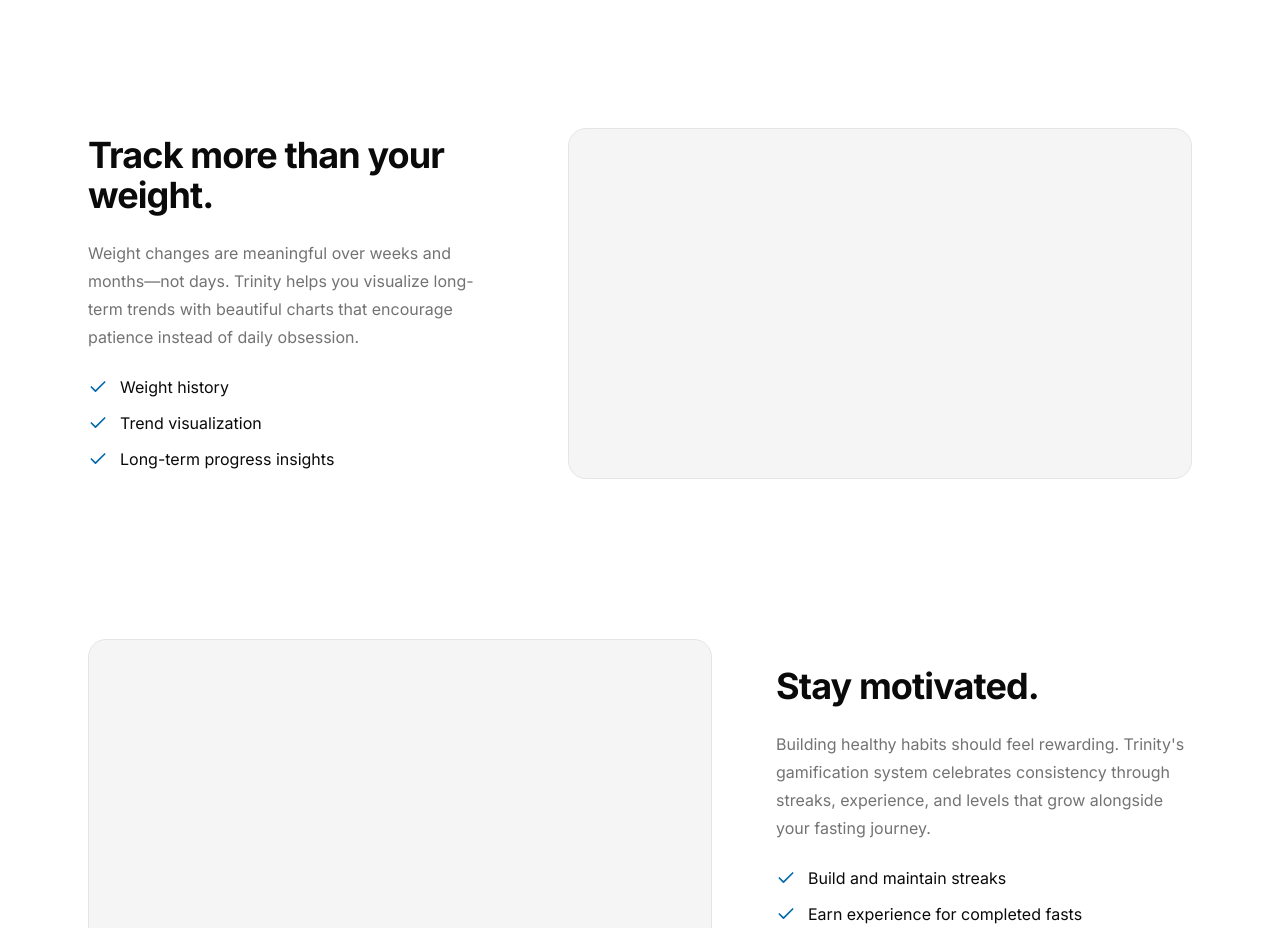
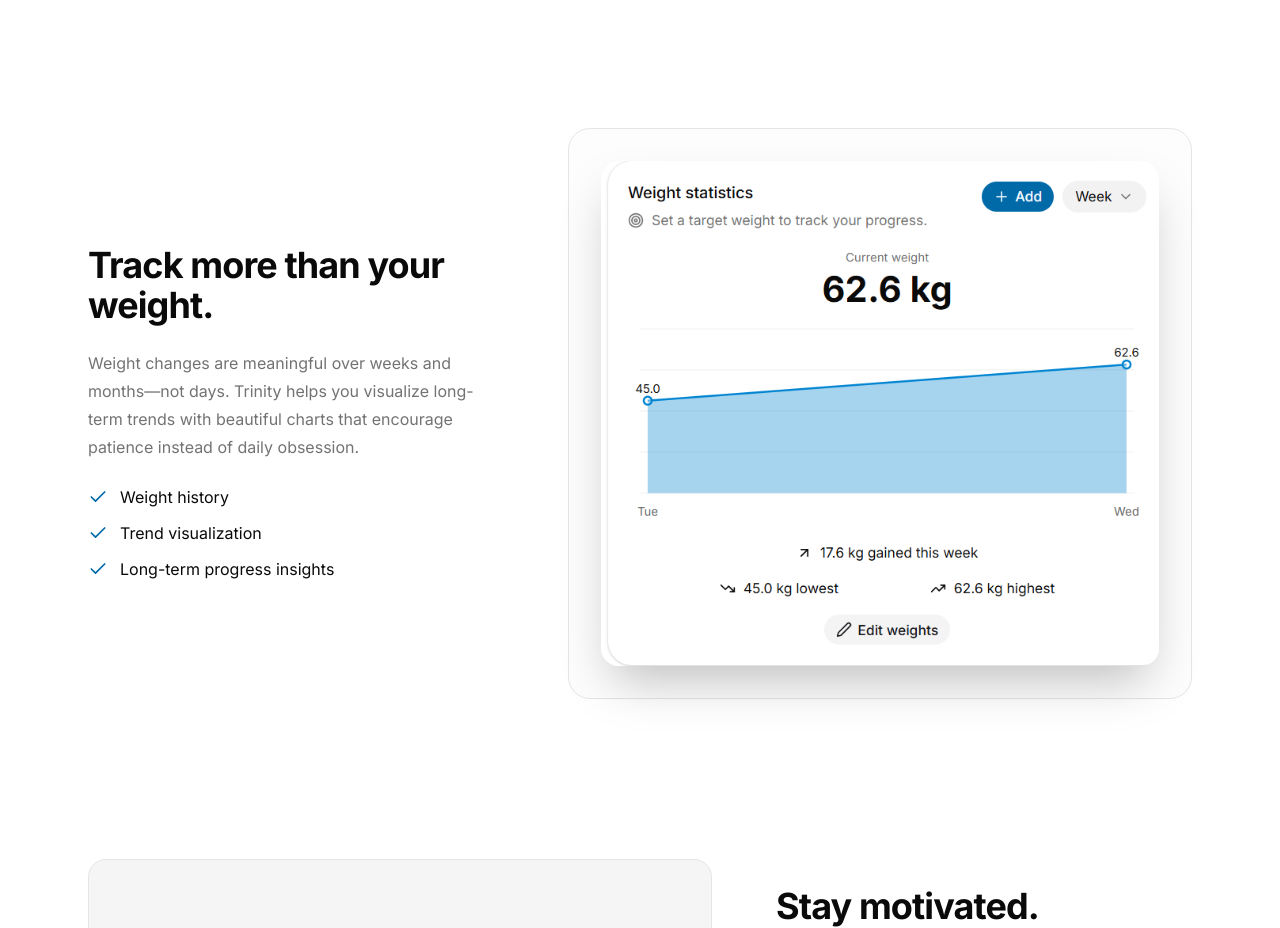
Before and after one commit to shravzzv/trinity, a Next.js app: page /features in a window 1280 px wide. Shown: the part 2620-3548 px from the top of the page. Built offline with nearby package versions, Linux system fonts and the light colour scheme.

Commit message:
feat: add weight statistics media in the features page

```diff
--- a/app/(site)/features/page.tsx
+++ b/app/(site)/features/page.tsx
@@ -353,13 +353,26 @@ export default function Page() {
           variants={mediaRightVariants}
           initial='hidden'
           whileInView='visible'
-          viewport={{ once: true, amount: 0.25 }}
-          whileHover={{
-            scale: 1.01,
-            y: -2,
-          }}
-          className='bg-muted border-border order-1 aspect-video rounded-2xl border lg:order-2'
-        />
+          viewport={{ amount: 0.25 }}
+          whileHover={{ y: -2 }}
+          className='bg-muted/20 order-1 flex items-center justify-center rounded-3xl border p-8 lg:order-2'
+        >
+          <Image
+            src='/screenshots/weight-statistics-light.webp'
+            alt='Choose a fasting plan'
+            width={588}
+            height={699}
+            className='h-auto max-h-130 w-auto rounded-2xl shadow-2xl dark:hidden'
+          />
+
+          <Image
+            src='/screenshots/weight-statistics-dark.webp'
+            alt='Choose a fasting plan'
+            width={589}
+            height={701}
+            className='hidden h-auto max-h-130 w-auto rounded-2xl shadow-2xl dark:block'
+          />
+        </motion.div>
       </section>
 
       {/* Gamification */}
```
Also changed, not shown: public/screenshots/weight-statistics-dark.webp (added), public/screenshots/weight-statistics-light.webp (added).
